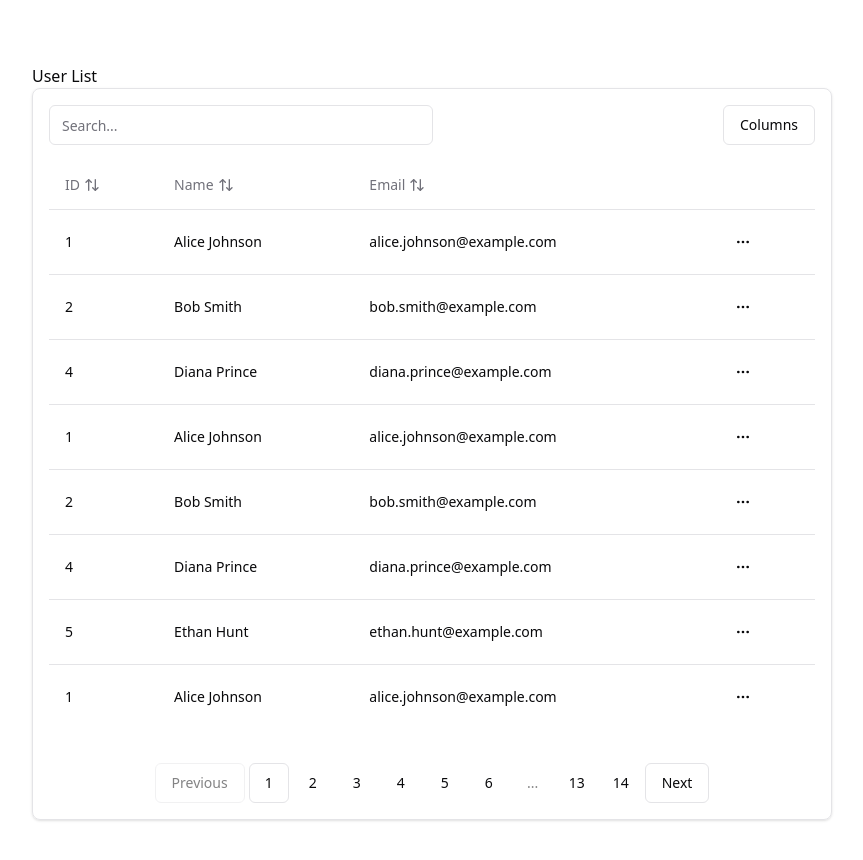
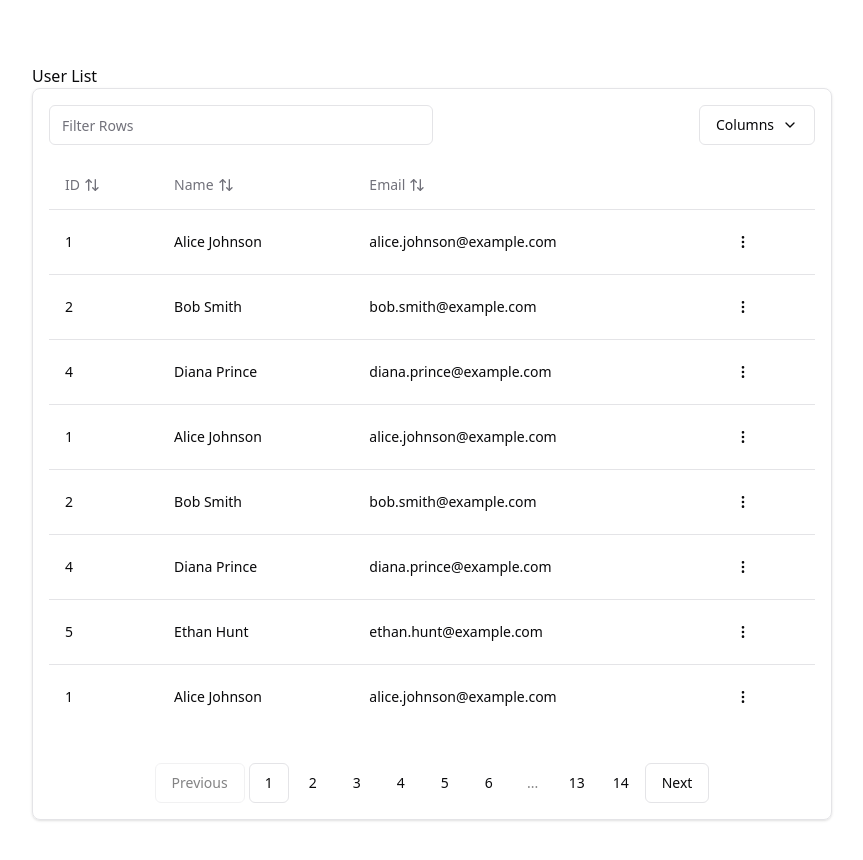
Before and after one commit to rashmithachamikara/esl-app, a Next.js app: page /tableDemo in a window 1280 px wide. Shown: the top 860 px of the page, without its empty margins (32-895 px from the left). Built offline with nearby package versions, Linux system fonts and the light colour scheme.

Commit message:
Changed icons to match UI

```diff
--- a/src/components/DataTable/DataTable.tsx
+++ b/src/components/DataTable/DataTable.tsx
@@ -27,7 +27,7 @@ import {
   DropdownMenuTrigger,
 } from "@/components/ui/dropdown-menu";
 import { Button } from "../ui/button";
-import { ArrowUpDown } from "lucide-react";
+import { ArrowUpDown, ChevronDown } from "lucide-react";
 import { TablePagination } from "@/components/DataTable/TablePagination"; // Import pagination component
 
 interface DataTableProps<T> {
@@ -60,18 +60,20 @@ export function DataTable<T>({ columns, data }: DataTableProps<T>) {
 
   return (
     <div className="w-full p-4 border rounded-lg shadow">
-      {/* Search Box */}
+      {/* Table Tools */}
       <div className="flex items-center gap-2 mb-4">
+        {/* Search Box */}
         <Input
-          placeholder="Search..."
+          placeholder="Filter Rows"
           value={globalFilter}
           onChange={(e) => setGlobalFilter(e.target.value)}
           className="max-w-sm"
         />
+        {/* Visibility Dropdown */}
         <DropdownMenu>
           <DropdownMenuTrigger asChild>
             <Button variant="outline" className="ml-auto">
-              Columns
+              Columns <ChevronDown />
             </Button>
           </DropdownMenuTrigger>
           <DropdownMenuContent align="end">
--- a/src/components/DataTable/DataTableColumns/users.tsx
+++ b/src/components/DataTable/DataTableColumns/users.tsx
@@ -3,7 +3,7 @@
 import { ColumnDef } from "@tanstack/react-table";
 import { DropdownMenu, DropdownMenuContent, DropdownMenuItem, DropdownMenuTrigger } from "@/components/ui/dropdown-menu";
 import { Button } from "@/components/ui/button";
-import { MoreHorizontal } from "lucide-react";
+import { MoreVertical, } from "lucide-react";
 
 // Define User type
 export interface User {
@@ -37,7 +37,7 @@ export const userColumns: ColumnDef<User>[] = [
         <DropdownMenu>
           <DropdownMenuTrigger asChild>
             <Button variant="ghost" className="w-8 h-8 p-0">
-              <MoreHorizontal className="w-4 h-4" />
+              <MoreVertical className="w-4 h-4" />
             </Button>
           </DropdownMenuTrigger>
           <DropdownMenuContent align="end">
```
